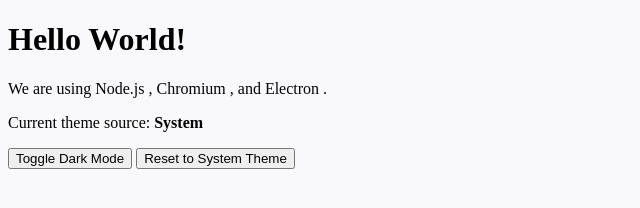
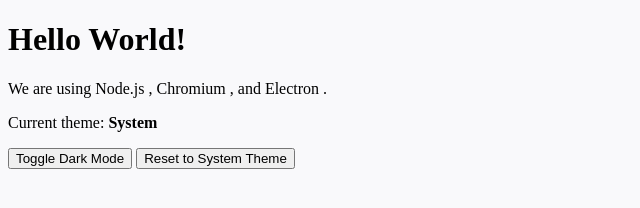
Before and after one commit to Pugga12/my-first-nodejs-electron-app, an Electron app: page index.html in a window 860 px wide. Shown: the full height of the page, 0-640 px from the left. Drawn offline with Linux system fonts and the light colour scheme.

Commit message:
Edit Text

```diff
--- a/index.html
+++ b/index.html
@@ -14,7 +14,7 @@
     Chromium <span id="chrome-version"></span>,
     and Electron <span id="electron-version"></span>.
 
-    <p>Current theme source: <strong id="theme-source">System</strong></p>
+    <p>Current theme: <strong id="theme-source">System</strong></p>
 
     <button id="toggle-dark-mode">Toggle Dark Mode</button>
     <button id="reset-to-system">Reset to System Theme</button>
--- a/package.json
+++ b/package.json
@@ -2,7 +2,7 @@
   "name": "my-first-electron-app",
   "version": "1.0.6",
   "description": "This is the first app I made with node-js and electron built with electron-forge",
-  "main": "index.js",
+  "main": "main.js",
   "scripts": {
     "start": "electron-forge start",
     "package": "electron-forge package",
```
Also changed, not shown: main.js (renamed from index.js).
